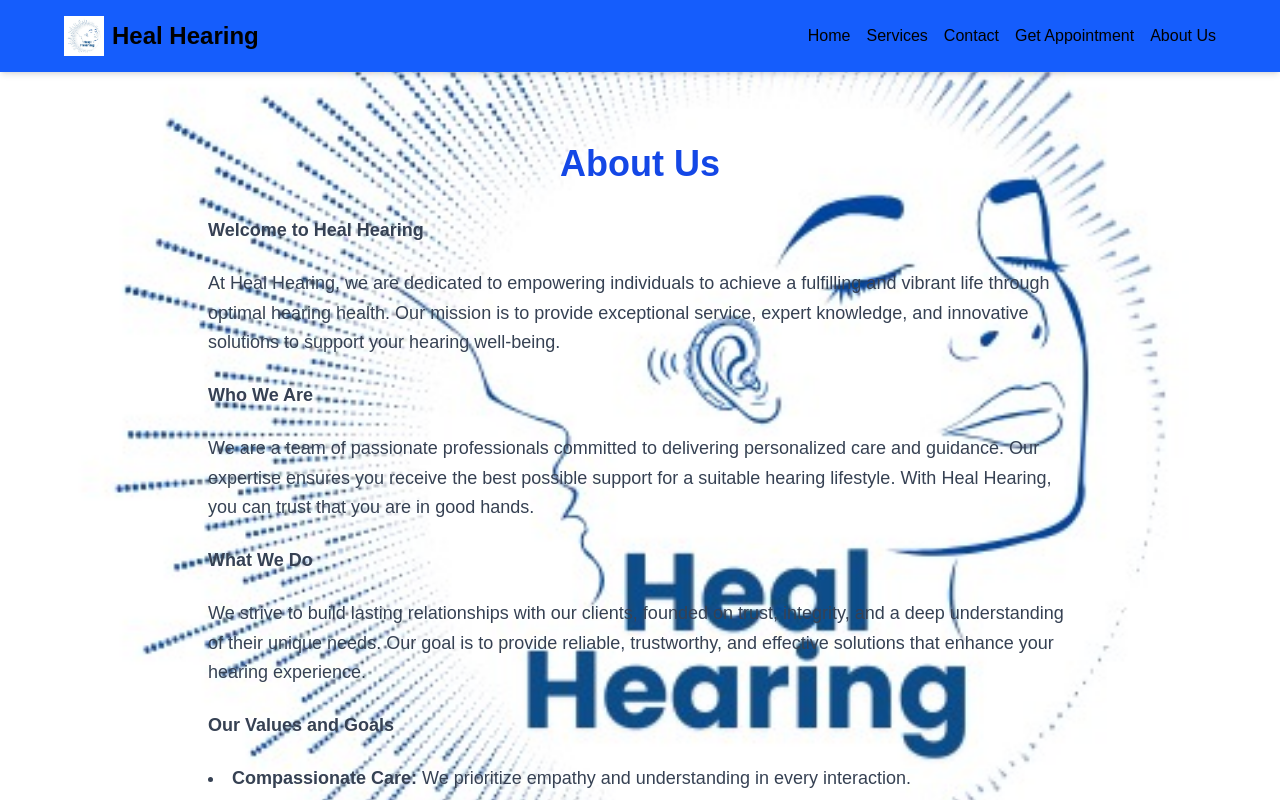
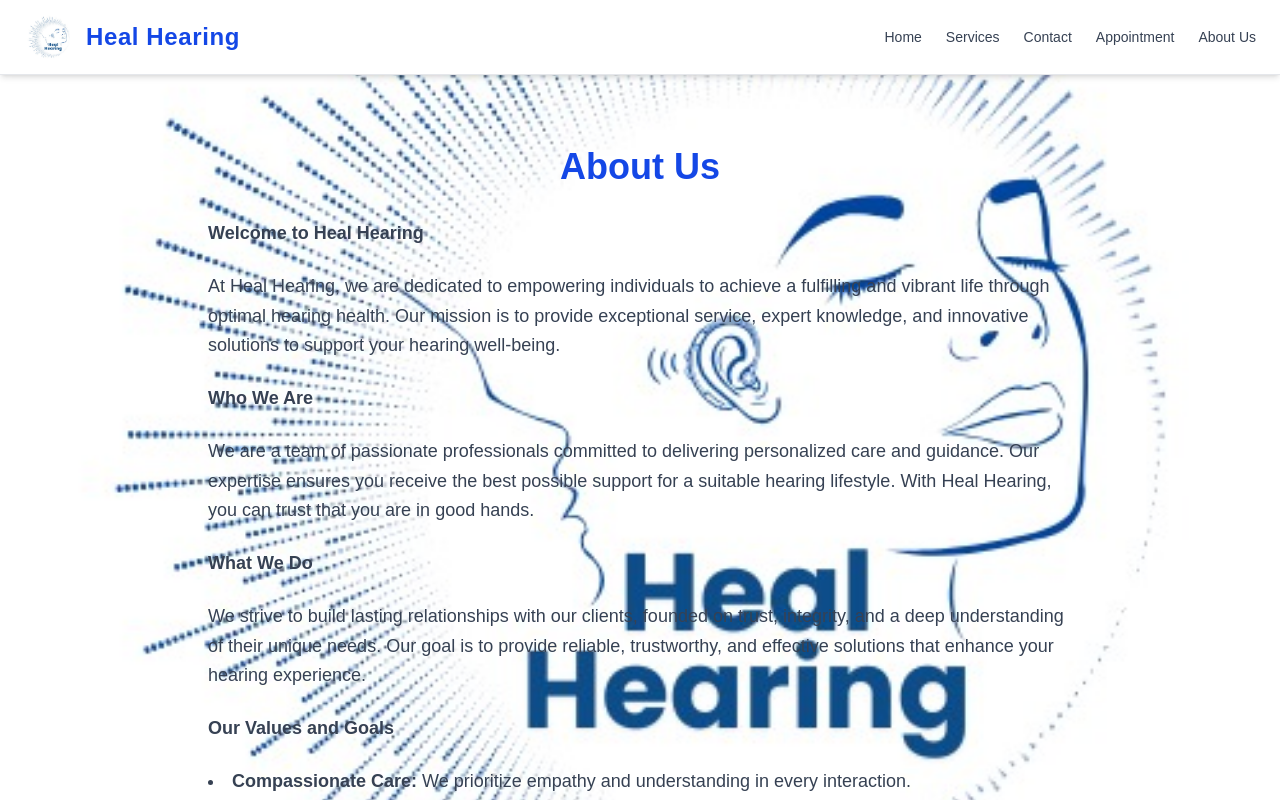
Before and after one commit to Nikhil9036/audiology-website, a Next.js app: page /about in a window 1280 px wide. Built offline with nearby package versions, Linux system fonts and the light colour scheme.

Commit message:
updated the layout page to make more responsive

```diff
--- a/app/layout.js
+++ b/app/layout.js
@@ -16,7 +16,7 @@
         <meta name="viewport" content="width=device-width, initial-scale=1" />
       </head>
       <body
-        className="h-screen overflow-hidden"
+        className="h-screen overflow-hidden font-sans text-gray-800"
         style={{
           backgroundImage: 'url("/logo.jpeg")',
           backgroundSize: 'cover',
@@ -24,44 +24,47 @@
           backgroundAttachment: 'fixed',
         }}
       >
-        {/* Sticky Header */}
-        <header className="bg-blue-600 bg-opacity-90 text-black p-4 sticky top-0 z-50 shadow-md">
-          <div className="flex justify-between items-center max-w-6xl mx-auto">
-            <div className="flex items-center space-x-2">
-              <Image src="/logo.jpeg" alt="Heal Hearing Logo" width={40} height={40} />
-              <span className="text-2xl font-bold">Heal Hearing</span>
+        {/* Professional Header with solid white navbar */}
+        <header className="bg-white shadow-md sticky top-0 z-50 border-b border-gray-200">
+          <div className="max-w-7xl mx-auto px-6 py-3 flex justify-between items-center">
+            {/* Logo */}
+            <div className="flex items-center space-x-3">
+              <Image src="/logo.jpeg" alt="Heal Hearing Logo" width={50} height={50} className="rounded-full" />
+              <span className="text-2xl font-semibold tracking-wide text-blue-700">Heal Hearing</span>
             </div>
-            <nav className="space-x-4 hidden md:block">
-              <Link href="/" className="hover:underline">Home</Link>
-              <Link href="/services" className="hover:underline">Services</Link>
-              <Link href="/contact" className="hover:underline">Contact</Link>
-              <Link href="/appointment" className="hover:underline">Get Appointment</Link>
-              <Link href="/about" className="hover:underline">About Us</Link>
 
+            {/* Navigation */}
+            <nav className="hidden md:flex space-x-6 text-sm font-medium text-gray-700">
+              <Link href="/" className="hover:text-blue-600 transition">Home</Link>
+              <Link href="/services" className="hover:text-blue-600 transition">Services</Link>
+              <Link href="/contact" className="hover:text-blue-600 transition">Contact</Link>
+              <Link href="/appointment" className="hover:text-blue-600 transition">Appointment</Link>
+              <Link href="/about" className="hover:text-blue-600 transition">About Us</Link>
             </nav>
           </div>
         </header>
 
-        {/* Scrollable content */}
+        {/* Main Content */}
         <div className="flex flex-col h-[calc(100vh-80px)] overflow-y-auto">
           <main className="flex-grow p-6 max-w-6xl mx-auto">{children}</main>
 
           {/* Footer */}
-          <footer className="bg-gray-900 bg-opacity-95 text-white px-6 py-8 text-sm mt-auto">
-            <div className="max-w-6xl mx-auto grid grid-cols-1 md:grid-cols-3 gap-8">
+          <footer className="bg-blue-900 text-white px-6 py-10 text-sm mt-auto">
+            <div className="max-w-7xl mx-auto grid grid-cols-1 md:grid-cols-3 gap-8">
               {/* Contact Info */}
               <div>
-                <h3 className="text-lg font-semibold mb-2">Contact Us</h3>
+                <h3 className="text-lg font-semibold mb-3">Contact Us</h3>
                 <p>Heal Hearing Clinic</p>
                 <p>123 Main Street, Mumbai, MH 400001</p>
-                <p>Phone: +91-98765-43210</p>
+                <p>Audiologist: Mr. Saurav Kumar</p>
+                <p>Phone: +91-7254064733</p>
                 <p>Email: support@healhearing.in</p>
               </div>
 
               {/* Quick Links */}
               <div>
-                <h3 className="text-lg font-semibold mb-2">Quick Links</h3>
-                <ul className="space-y-1">
+                <h3 className="text-lg font-semibold mb-3">Quick Links</h3>
+                <ul className="space-y-2">
                   <li><Link href="/services" className="hover:underline">Our Services</Link></li>
                   <li><Link href="/about" className="hover:underline">About Us</Link></li>
                   <li><Link href="/contact" className="hover:underline">Contact</Link></li>
@@ -70,13 +73,13 @@
                 </ul>
               </div>
 
-              {/* Legal & Social */}
+              {/* Legal & Connect */}
               <div>
-                <h3 className="text-lg font-semibold mb-2">Legal & Connect</h3>
-                <ul className="space-y-1">
+                <h3 className="text-lg font-semibold mb-3">Legal & Connect</h3>
+                <ul className="space-y-2">
                   <li><Link href="/privacy-policy" className="hover:underline">Privacy Policy</Link></li>
                   <li><Link href="/terms-of-service" className="hover:underline">Terms of Service</Link></li>
-                  <li className="flex space-x-3 mt-2">
+                  <li className="flex space-x-4 mt-3">
                     <a href="#" aria-label="Facebook" className="hover:text-blue-400">Facebook</a>
                     <a href="#" aria-label="Instagram" className="hover:text-pink-400">Instagram</a>
                     <a href="#" aria-label="LinkedIn" className="hover:text-blue-300">LinkedIn</a>
@@ -85,9 +88,9 @@
               </div>
             </div>
 
-            <div className="text-center mt-6 border-t border-gray-700 pt-4">
+            <div className="text-center mt-6 border-t border-blue-700 pt-4 text-gray-300 text-xs">
               <p>&copy; {new Date().getFullYear()} Heal Hearing. All rights reserved.</p>
-              <p className="text-xs text-gray-400">Designed with ❤️ in India</p>
+              <p>Designed with ❤️ in India</p>
             </div>
           </footer>
         </div>
```
